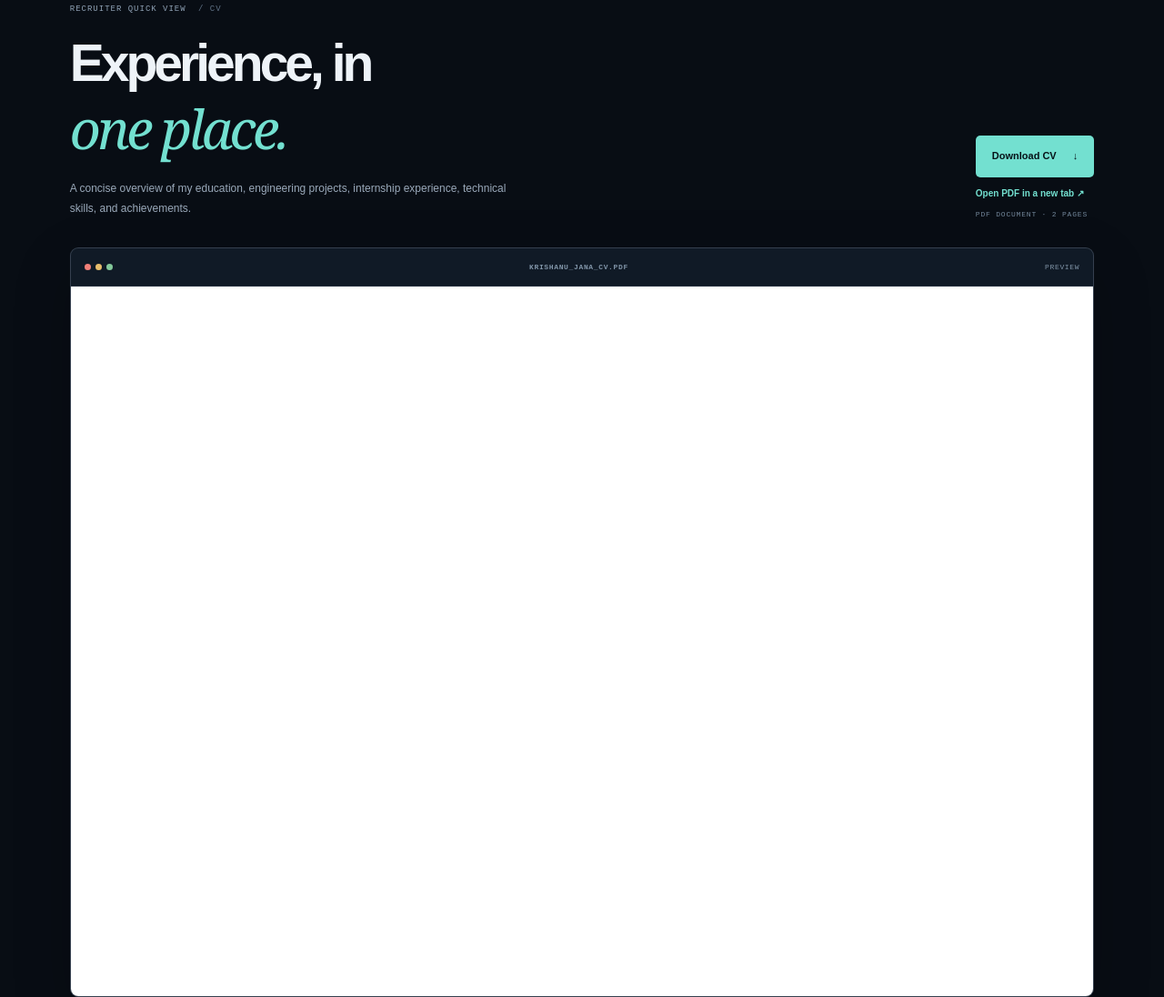
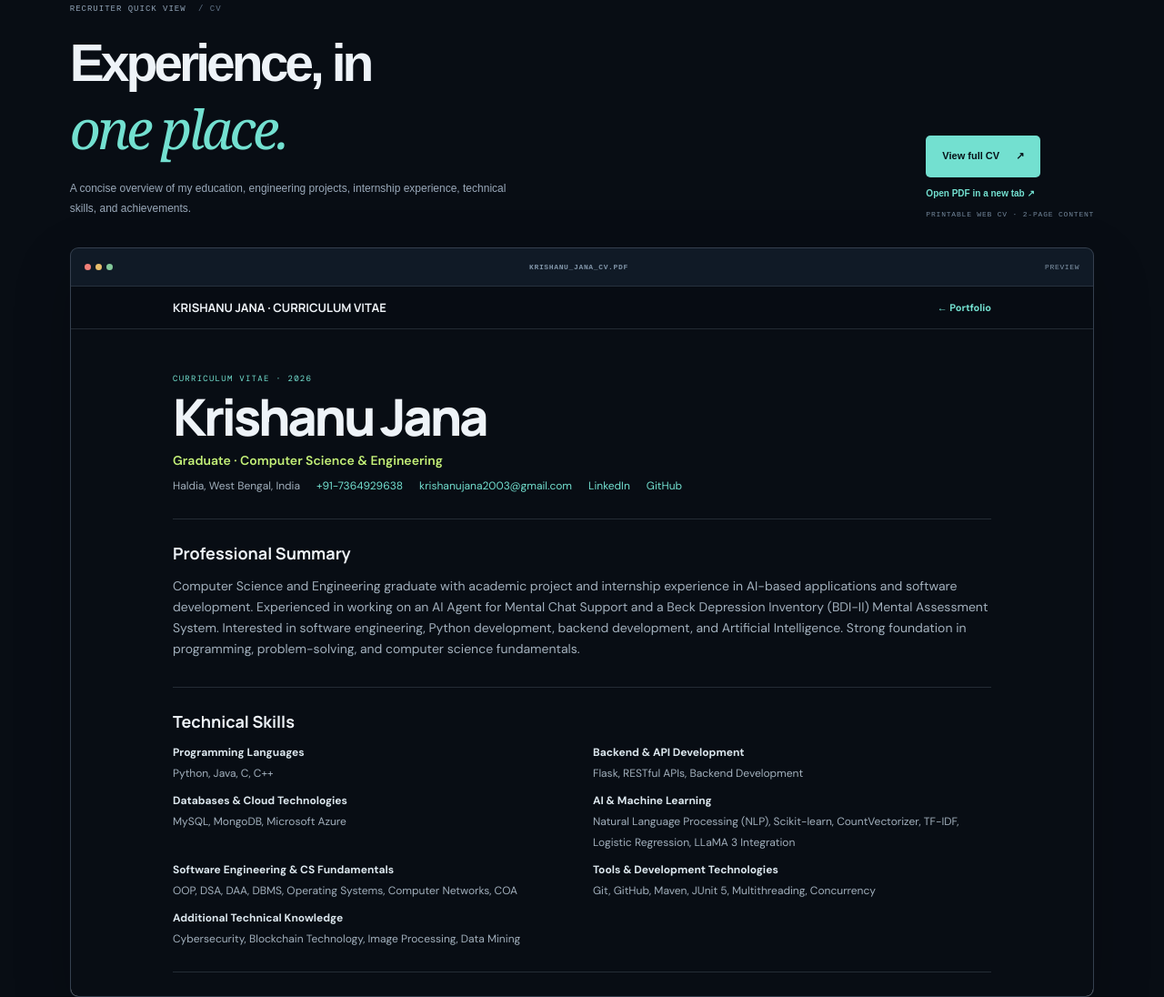
Before and after one commit to Krishanu26/Krishanu26.github.io, a plain HTML site: page index.html in a window 1280 px wide. Shown: the part 979-2075 px from the top of the page at 91% size. Drawn offline with nearby package versions, Linux system fonts and the light colour scheme.

Commit message:
Link portfolio CV section to full printable CV page

```diff
--- a/index.html
+++ b/index.html
@@ -61,9 +61,9 @@
       <section class="resume-section section-wrap section-space" id="resume">
         <div class="resume-intro">
           <div><p class="eyebrow">RECRUITER QUICK VIEW <span class="section-number">/ CV</span></p><h2>Experience, in<br /><span class="serif-accent">one place.</span></h2><p class="resume-copy">A concise overview of my education, engineering projects, internship experience, technical skills, and achievements.</p></div>
-          <div class="resume-actions"><a class="button button-primary" href="Krishanu-Jana-CV.pdf" download>Download CV <span aria-hidden="true">↓</span></a><a class="resume-open" href="Krishanu-Jana-CV.pdf" target="_blank" rel="noopener noreferrer">Open PDF in a new tab ↗</a><span class="resume-meta">PDF DOCUMENT · 2 PAGES</span></div>
+          <div class="resume-actions"><a class="button button-primary" href="cv.html" download>View full CV <span aria-hidden="true">↗</span></a><a class="resume-open" href="cv.html" target="_blank" rel="noopener noreferrer">Open PDF in a new tab ↗</a><span class="resume-meta">PRINTABLE WEB CV · 2-PAGE CONTENT</span></div>
         </div>
-        <div class="resume-viewer"><div class="resume-viewer-bar"><span><i></i><i></i><i></i></span><b>KRISHANU_JANA_CV.PDF</b><span>PREVIEW</span></div><iframe src="Krishanu-Jana-CV.pdf#view=FitH" title="Preview of Krishanu Jana's CV" loading="lazy"></iframe></div>
+        <div class="resume-viewer"><div class="resume-viewer-bar"><span><i></i><i></i><i></i></span><b>KRISHANU_JANA_CV.PDF</b><span>PREVIEW</span></div><iframe src="cv.html#view=FitH" title="Preview of Krishanu Jana's CV" loading="lazy"></iframe></div>
       </section>
 
       <section class="work-section section-wrap section-space" id="work">
```
